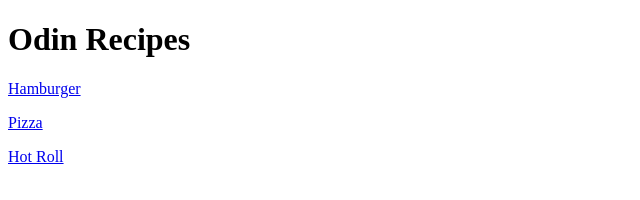
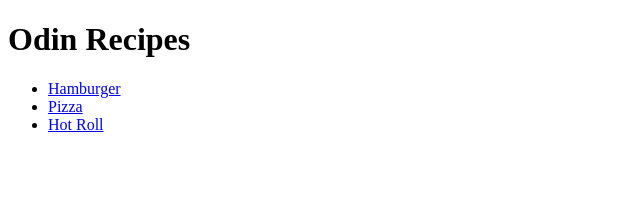
Before and after one commit to felipedantaspos/odin-recipes, a plain HTML site: page index.html in a window 1280 px wide. Shown: the whole page, without its empty margins (0-640 px from the left). Drawn offline with Linux system fonts and the light colour scheme.

Commit message:
refactor: change recipe links to list on index.html

```diff
--- a/index.html
+++ b/index.html
@@ -9,10 +9,11 @@
 
 <body>
   <h1>Odin Recipes</h1>
-
-  <p><a href="./recipes/hamburguer.html">Hamburger</a></p>
-  <p><a href="./recipes/pizza.html">Pizza</a></p>
-  <p><a href="./recipes/hot-roll.html">Hot Roll</a></p>
+  <ul>
+    <li><a href="./recipes/hamburguer.html">Hamburger</a></li>
+    <li><a href="./recipes/pizza.html">Pizza</a></li>
+    <li><a href="./recipes/hot-roll.html">Hot Roll</a></li>
+  </ul>
 </body>
 
 </html>
```
